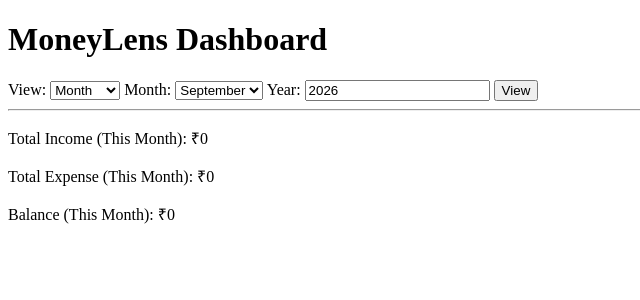
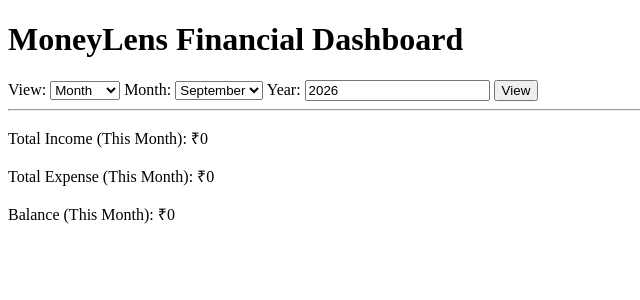
Before and after one commit to paulmeghna/MoneyLens, a Flask app: page /dashboard in a window 1280 px wide. Shown: the top 300 px of the page, without its empty margins (0-640 px from the left). Run offline with Flask 3, Linux system fonts and the light colour scheme; the visitor is signed in with stand-in values (Sample User, id 1); data that the repository does not hold is empty.

Commit message:
Clean up dashboard interface

```diff
--- a/templates/dashboard.html
+++ b/templates/dashboard.html
@@ -1,14 +1,15 @@
 <!DOCTYPE html>
 <html lang="en">
+
 <head>
     <meta charset="UTF-8">
     <meta name="viewport" content="width=device-width, initial-scale=1.0">
-    <title>MoneyLens Dashboard</title>
+    <title>MoneyLens Financial Dashboard</title>
 </head>
 
 <body>
 
-    <h1>MoneyLens Dashboard</h1>
+    <h1>MoneyLens Financial Dashboard</h1>
 
     <!-- Dashboard period selector -->
     <form method="GET" action="/dashboard">
@@ -32,6 +33,7 @@
         <!-- Show month selector only for Month view -->
         {% if view == "month" %}
             <label for="month">Month:</label>
+
             <select name="month" id="month">
                 <option value="1" {% if month == 1 %}selected{% endif %}>January</option>
                 <option value="2" {% if month == 2 %}selected{% endif %}>February</option>
@@ -51,6 +53,7 @@
         <!-- Show year selector for Month and Year views -->
         {% if view != "all" %}
             <label for="year">Year:</label>
+
             <input
                 type="number"
                 name="year"
@@ -95,4 +98,5 @@
     </script>
 
 </body>
+
 </html>
```
